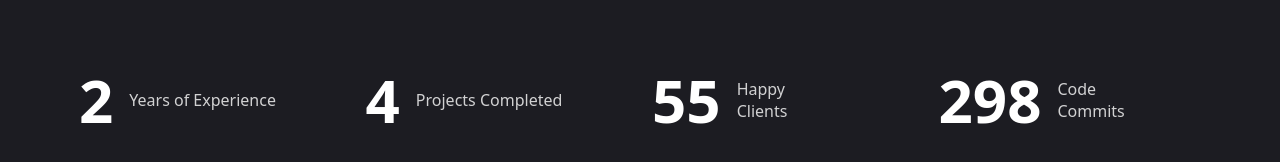
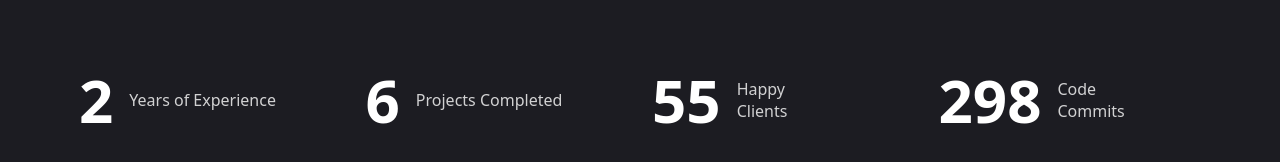
Before and after one commit to FreyzS7/MyPorto, a Next.js app: page / in a window 1280 px wide. Shown: the part 594-756 px from the top of the page. Built offline with nearby package versions, Linux system fonts and the light colour scheme.

Commit message:
fix number projects

```diff
--- a/components/main/Stats.jsx
+++ b/components/main/Stats.jsx
@@ -9,7 +9,7 @@
         text: "Years of Experience",
     },
     {
-        num: 4,
+        num: 6,
         text: "Projects Completed",
     },
     {
```
